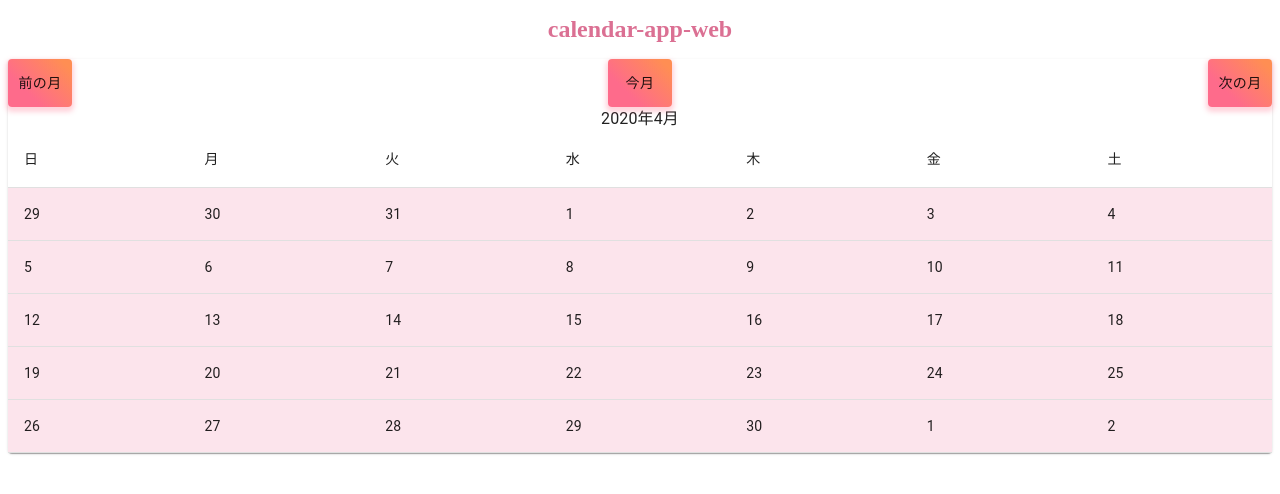
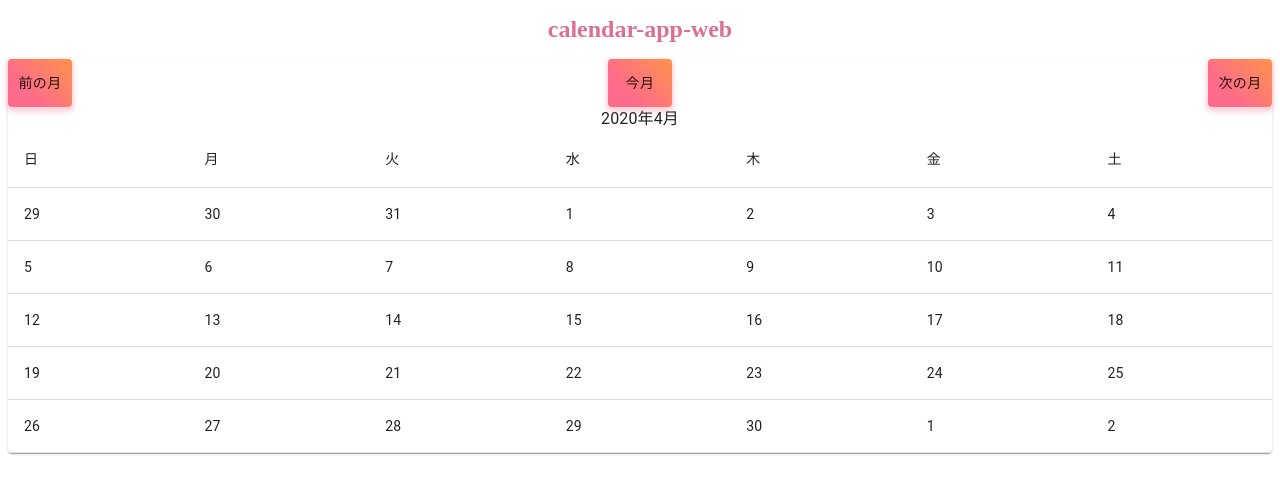
Before and after one commit to i-s-23/calendar-app-web, a React (Create React App) app: page / in a window 1280 px wide. Shown: the top 494 px of the page. Built offline with nearby package versions, Linux system fonts and the light colour scheme; the HTML template or start-up script is replaced by a standard one.

Commit message:
StyledTableCellのstyled-componentsが上手く機能していないので、一時的に無効化

```diff
--- a/src/components/calendarTableCell.tsx
+++ b/src/components/calendarTableCell.tsx
@@ -46,7 +46,6 @@ const StyleTableCell = styled(TableCell)<{ wday: Number, isTargetMonth: Boolean,
       }
     }
   }};
-  background: ${(istargetday): string => (istargetday ? pink[50] : blue[500])};
 `;
 
 export default CalendarTableCell;
```
